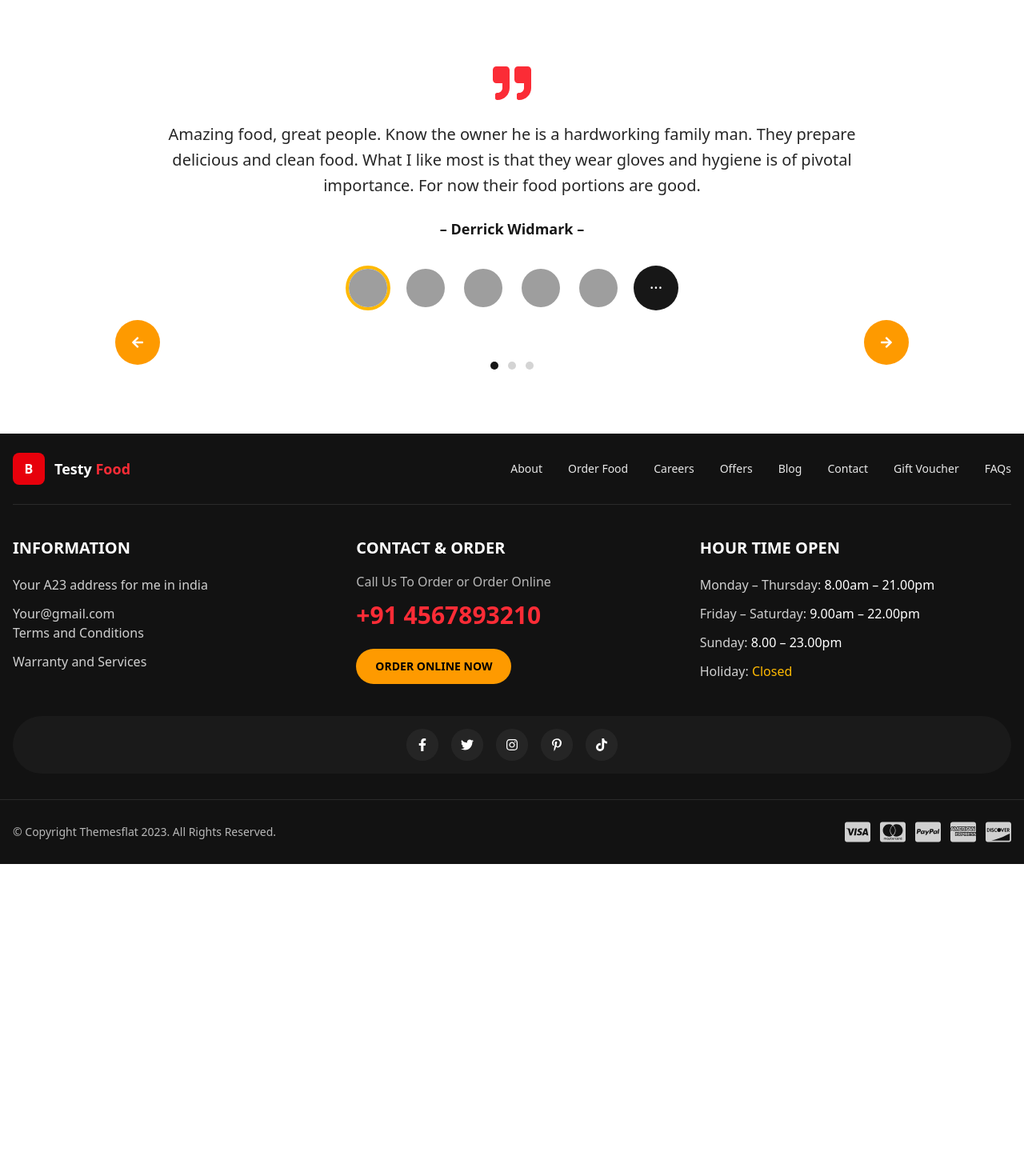
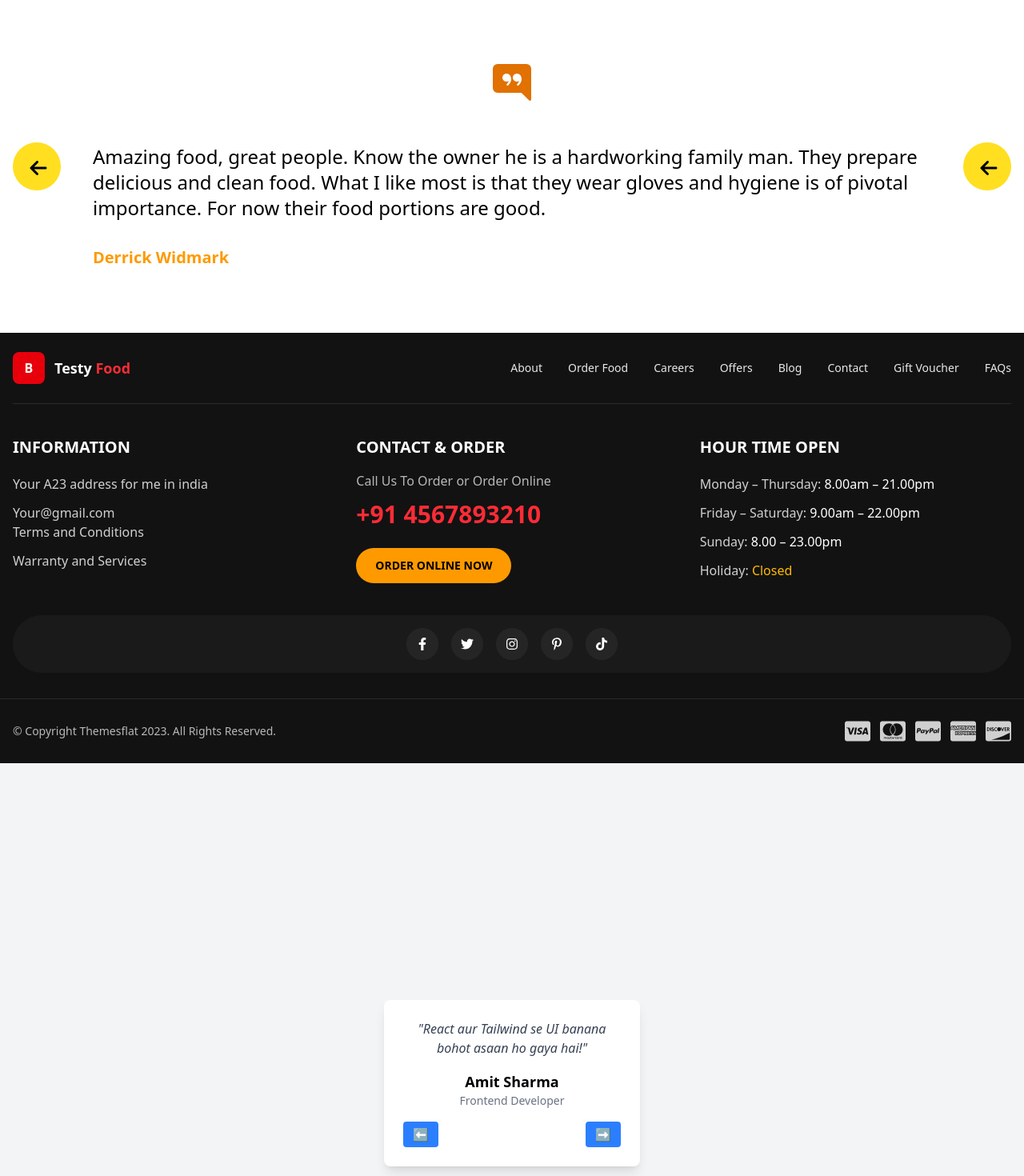
Before and after one commit to shamsad-alam/tasty-restaurant, a React (Vite) app: page / in a window 1280 px wide. Shown: the top 1470 px of the page at 80% size. Before the commit the page ends 1080 px from the top, so only its background shows below. Built offline with nearby package versions, Linux system fonts and the light colour scheme; grey boxes are pictures that could not be loaded.

Commit message:
practive some testimonial section

```diff
--- a/src/App.jsx
+++ b/src/App.jsx
@@ -9,6 +9,7 @@ import TableBook from './components/TableBook'
 import DiscountCard from './components/DiscountCard'
 import CarouselHome from './components/CarouselHome'
 import FeatureGrid from './components/FeatureGrid'
+import TestimonialPractice from './practice/TestimonialPractice'
 
 function App() {
   return (
@@ -32,6 +33,7 @@ function App() {
 
       {/* Practice some cards effect and hover effects =========*/}
       {/* <FeatureGrid /> */}
+      <TestimonialPractice />
 
 
     </>
--- a/src/components/Testimonial.jsx
+++ b/src/components/Testimonial.jsx
@@ -1,6 +1,54 @@
-// TestimonialSection.jsx
-import { useState } from "react";
-import { FaQuoteRight, FaArrowLeft, FaArrowRight } from "react-icons/fa";
+import { FaArrowRight } from 'react-icons/fa6';
+import { FaArrowLeft } from "react-icons/fa6";
+import { BsChatRightQuoteFill } from "react-icons/bs";
+import { useState } from 'react';
+
+
+
+function Testimonial() {
+
+  const [index, setIndex] = useState(0)
+
+  const handleLeft = () => {
+    setIndex((item) => (item === 0 ? testimonials.length - 1: item - 1))
+  }
+  const handleRight = () => {
+    setIndex((item)=> (item === testimonials.length -1 ? 0 : item + 1))
+  }
+
+  const {text, name} = testimonials[index]
+  return (
+    <>
+      <section>
+        <div className='mx-auto max-w-7xl px-4'>
+          <div className='flex justify-between items-center py-20'>
+            <div>
+              <p onClick={handleLeft} className='w-15 h-15 rounded-full text-2xl  p-5 bg-yellow-300 cursor-pointer'><FaArrowLeft /></p>
+            </div>
+
+            {/* all Testimonial here */}
+            <div className=' px-10 mx-auto'>
+
+              <div className=''>
+                <h3 className='flex justify-center text-5xl font-bold text-amber-600'><BsChatRightQuoteFill /></h3>
+                <h2 className='text-2xl py-3 mt-10 mb-5'>{text} </h2>
+                <h3 className='text-xl font-semibold text-amber-500'>{name} </h3>
+              </div>
+
+            </div>
+
+            <div>
+              <p onClick={handleLeft} className='w-15 h-15 rounded-full text-2xl  p-5 bg-yellow-300 cursor-pointer'><FaArrowLeft /></p>
+            </div>
+          </div>
+        </div>
+      </section>
+    </>
+  )
+}
+
+export default Testimonial
+
 
 const testimonials = [
   {
@@ -43,82 +91,3 @@ const testimonials = [
     ],
   },
 ];
-
-export default function Testimonial() {
-  const [index, setIndex] = useState(0);
-  const t = testimonials[index];
-
-  const prev = () => setIndex((i) => (i - 1 + testimonials.length) % testimonials.length);
-  const next = () => setIndex((i) => (i + 1) % testimonials.length);
-  const goTo = (i) => setIndex(i);
-
-  return (
-    <section className="py-16 md:py-20">
-      <div className="mx-auto max-w-5xl px-4">
-        {/* Big quote icon */}
-        <div className="flex justify-center">
-          <FaQuoteRight className="h-12 w-12 text-red-500" aria-hidden="true" />
-        </div>
-
-        {/* Text */}
-        <p className="mx-auto mt-6 max-w-4xl text-center text-lg leading-8 text-neutral-800 md:text-xl">
-          {t.text}
-        </p>
-
-        {/* Name */}
-        <p className="mt-6 text-center text-lg font-extrabold text-neutral-900">
-          – {t.name} –
-        </p>
-
-        {/* Avatars row */}
-        <div className="mt-8 flex items-center justify-center gap-4">
-          {t.avatars.map((src, i) => (
-            <img
-              key={i}
-              src={src}
-              alt=""
-              className={`h-14 w-14 rounded-full border-4 object-cover transition
-                ${i === 0 ? "border-amber-400" : "border-transparent"}`}
-            />
-          ))}
-          {/* More indicator circle */}
-          <div className="grid h-14 w-14 place-items-center rounded-full bg-neutral-900 text-white">
-            <span className="text-xl">···</span>
-          </div>
-        </div>
-
-        {/* Arrows */}
-        <div className="relative mt-10">
-          <button
-            onClick={prev}
-            aria-label="Previous testimonial"
-            className="absolute left-0 top-1/2 -translate-y-1/2 grid h-14 w-14 place-items-center rounded-full bg-amber-500 text-white transition hover:bg-amber-600"
-          >
-            <FaArrowLeft />
-          </button>
-          <button
-            onClick={next}
-            aria-label="Next testimonial"
-            className="absolute right-0 top-1/2 -translate-y-1/2 grid h-14 w-14 place-items-center rounded-full bg-amber-500 text-white transition hover:bg-amber-600"
-          >
-            <FaArrowRight />
-          </button>
-        </div>
-
-        {/* Dots navigation */}
-        <div className="mt-16 flex justify-center gap-3">
-          {testimonials.map((_, i) => (
-            <button
-              key={i}
-              onClick={() => goTo(i)}
-              aria-label={`Go to testimonial ${i + 1}`}
-              className={`h-2.5 w-2.5 rounded-full transition ${
-                index === i ? "bg-neutral-900" : "bg-neutral-300 hover:bg-neutral-400"
-              }`}
-            />
-          ))}
-        </div>
-      </div>
-    </section>
-  );
-}
--- /dev/null
+++ b/src/practice/TestimonialPractice.jsx
@@ -0,0 +1,60 @@
+import React, { useState } from "react";
+
+const testimonials = [
+  {
+    name: "Amit Sharma",
+    job: "Frontend Developer",
+    text: "React aur Tailwind se UI banana bohot asaan ho gaya hai!",
+  },
+  {
+    name: "Priya Verma",
+    job: "UI/UX Designer",
+    text: "Tailwind CSS ne styling ka pura game change kar diya hai!",
+  },
+  {
+    name: "Rohit Kumar",
+    job: "Software Engineer",
+    text: "React components ke saath Tailwind ek perfect combo hai.",
+  },
+];
+
+const TestimonialPractice = () => {
+  const [index, setIndex] = useState(0);
+
+  const handlePrev = () => {
+    setIndex((prev) => (prev === 0 ? testimonials.length - 1 : prev - 1));
+  };
+
+  const handleNext = () => {
+    setIndex((prev) => (prev === testimonials.length - 1 ? 0 : prev + 1));
+  };
+
+  const { name, job, text } = testimonials[index];
+
+  return (
+    <div className="flex flex-col items-center justify-center min-h-screen bg-gray-100">
+      <div className="bg-white p-6 rounded-lg shadow-lg w-80 text-center">
+        <p className="text-gray-700 italic mb-4">"{text}"</p>
+        <h3 className="text-lg font-semibold">{name}</h3>
+        <p className="text-sm text-gray-500">{job}</p>
+
+        <div className="flex justify-between mt-4">
+          <button
+            onClick={handlePrev}
+            className="bg-blue-500 text-white px-3 py-1 rounded hover:bg-blue-600"
+          >
+            ⬅️
+          </button>
+          <button
+            onClick={handleNext}
+            className="bg-blue-500 text-white px-3 py-1 rounded hover:bg-blue-600"
+          >
+            ➡️
+          </button>
+        </div>
+      </div>
+    </div>
+  );
+};
+
+export default TestimonialPractice;
```
